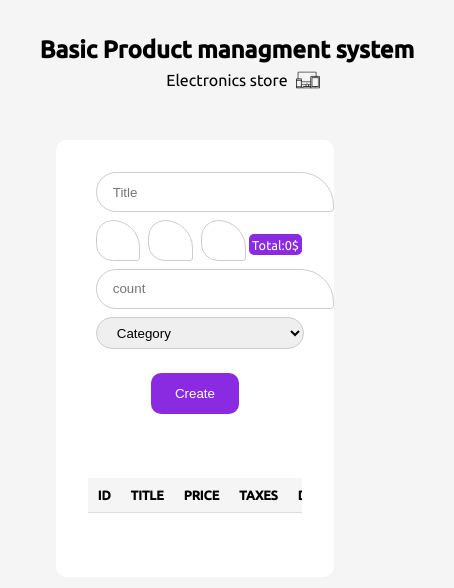
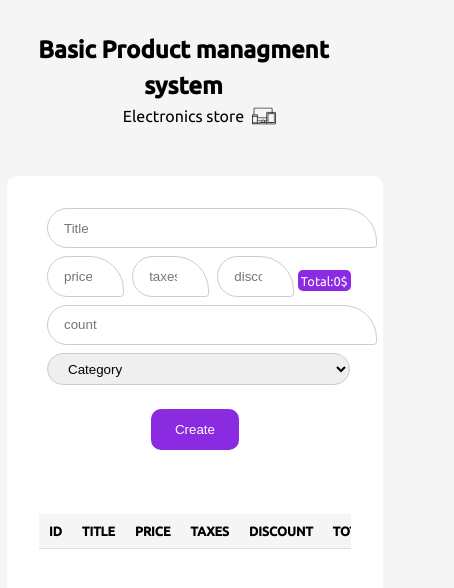
Before and after one commit to aissabaki/PRODUCT_MANAGMENT_SYSTEM, a plain HTML site: page index.html in a window 390 px wide. Shown: the whole page, 454 px wide, since content can reach past the window. Drawn offline with nearby package versions, Linux system fonts and the light colour scheme.

Commit message:
added responsiveness

```diff
--- a/assets/styles.css
+++ b/assets/styles.css
@@ -11,13 +11,15 @@ body {
   margin: 0%;
   text-align: center;
   width: 100vw;
-  padding: 2rem;
+  padding: 2rem .5rem;
 }
 .header_title,
 .header_desc {
+  max-width: 90%;
   margin: 0;
   padding: 0;
   line-height: 1.5;
+  text-align: center;
 }
 .header_desc {
   position: relative;
@@ -35,7 +37,7 @@ body {
 .form-container {
   position: relative;
   height: 70%;
-  width: 55vw;
+  width: 80vw;
   display: flex;
   flex-direction: column;
   align-items: center;
@@ -204,3 +206,12 @@ th {
   margin: 1rem;
   color: #000000;
 }
+
+
+
+/*tabllete , laptops, desktops*/
+@media (min-width: 768px){
+  .form-container {
+    width: 60vw;
+  }
+}
```
